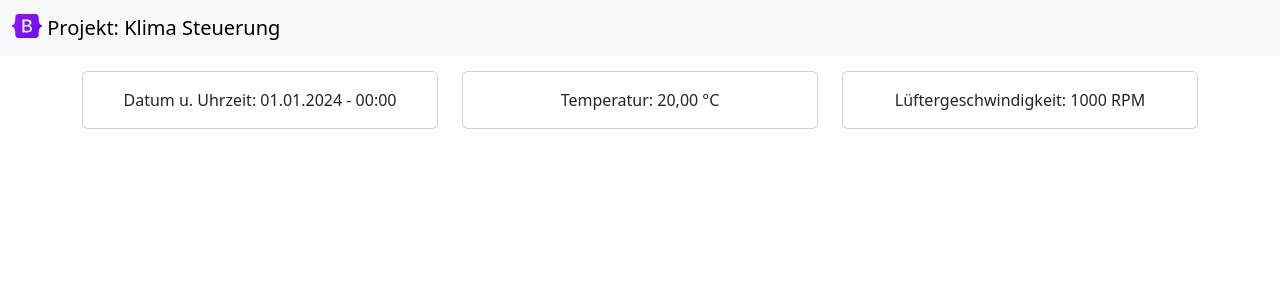
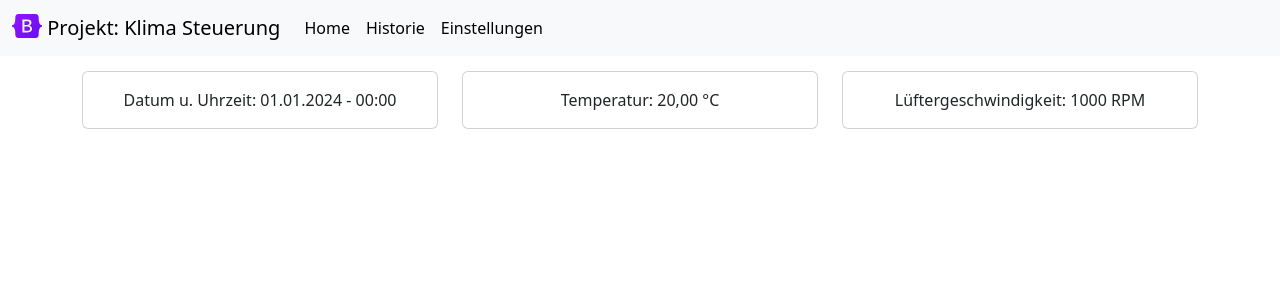
Before and after one commit to MogliDerZauberKoenig/bsefi2326_klima_projekt, a Flask app: page / in a window 1280 px wide. Shown: the top 300 px of the page. Run offline with Flask 3, Linux system fonts and the light colour scheme; some libraries are stand-ins or nearby versions.

Commit message:
HTML in Templates aufgeteilt

```diff
--- a/main.py
+++ b/main.py
@@ -5,7 +5,7 @@ app = Flask(__name__)
 
 @app.route("/")
 def hello_world():
-    return render_template("index.html", sensors="")
+    return render_template("index.html")
 
 if __name__ == "__main":
     app.run(debug=True, host="0.0.0.0", port=5000)
--- /dev/null
+++ b/templates/base.html
@@ -0,0 +1,15 @@
+<!DOCTYPE html>
+<html lang="de">
+    <head>
+        {% block head %}
+        <meta charset="UTF-8">
+        <meta name="viewport" content="width=device-width, initial-scale=1.0">
+        <title>Projekt: {% block title%}{% endblock %}</title>
+        <link rel="stylesheet" href="{{ url_for('static',filename='styles/bootstrap.min.css') }}">
+        {% endblock %}
+    </head>
+    <body>
+        <div id="content">{% block content %}{% endblock %}</div>
+        <script src="{{ url_for('static', filename='js/bootstrap.bundle.min.js') }}"></script>
+    </body>
+</html>
--- a/templates/index.html
+++ b/templates/index.html
@@ -1,20 +1,7 @@
-<!DOCTYPE html>
-<html lang="de">
-    <head>
-        <meta charset="UTF-8">
-        <meta name="viewport" content="width=device-width, initial-scale=1.0">
-        <title>Projekt: Klima Steuerung</title>
-        <link rel="stylesheet" href="{{ url_for('static',filename='styles/bootstrap.min.css') }}">
-    </head>
-    <body>
-        <nav class="navbar bg-body-tertiary">
-            <div class="container-fluid">
-                <a class="navbar-brand" href="#">
-                    <img src="{{ url_for('static', filename='images/bootstrap-logo.svg') }}" alt="Logo" width="30" height="24" class="d-inline-block align-text-top">
-                    Projekt: Klima Steuerung
-                </a>
-            </div>
-        </nav>
+{% extends "base.html" %}
+{% block title %}Dashboard{% endblock %}
+{% block content %}
+    {% include "navbar.html" %}
 
     <div class="container text-center" style="padding-top: 15px;">
         <div class="row">
@@ -41,7 +28,4 @@
             </div>
         </div>
     </div>
-
-        <script src="{{ url_for('static', filename='js/bootstrap.bundle.min.js') }}"></script>
-    </body>
-</html>
+{% endblock %}
--- /dev/null
+++ b/templates/navbar.html
@@ -0,0 +1,24 @@
+<nav class="navbar navbar-expand-lg bg-body-tertiary">
+    <div class="container-fluid">
+        <a class="navbar-brand" href="#">
+            <img src="{{ url_for('static', filename='images/bootstrap-logo.svg') }}" alt="Logo" width="30" height="24" class="d-inline-block align-text-top">
+            Projekt: Klima Steuerung
+        </a>
+        <button class="navbar-toggler" type="button" data-bs-toggle="collapse" data-bs-target="#navbarSupportedContent" aria-controls="navbarSupportedContent" aria-expanded="false" aria-label="Toggle navigation">
+            <span class="navbar-toggler-icon"></span>
+        </button>
+        <div class="collapse navbar-collapse" id="navbarSupportedContent">
+            <ul class="navbar-nav me-auto mb-2 mb-lg-0">
+                <li class="nav-item">
+                    <a class="nav-link active" aria-current="page" href="#">Home</a>
+                </li>
+                <li class="nav-item">
+                    <a class="nav-link active" aria-current="page" href="#">Historie</a>
+                </li>
+                <li class="nav-item">
+                    <a class="nav-link active" aria-current="page" href="#">Einstellungen</a>
+                </li>
+            </ul>
+        </div>
+    </div>
+</nav>
```
Lines whose indentation alone changed are shown as unchanged.
